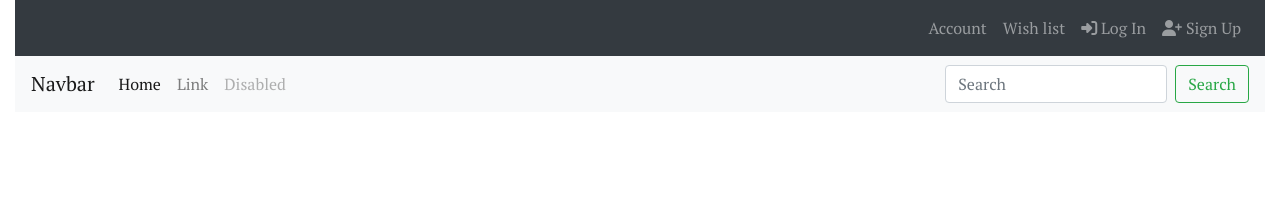
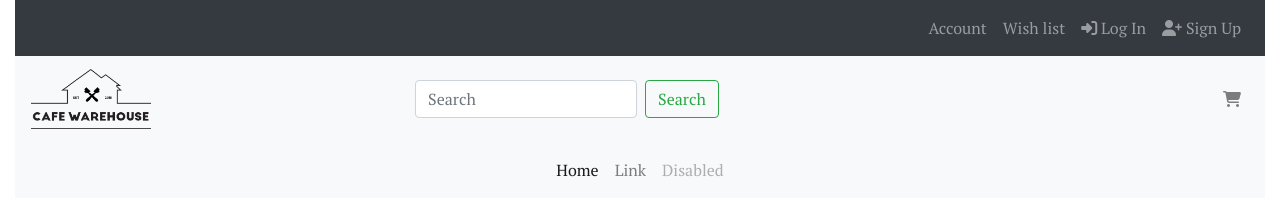
Before and after one commit to sherlymanggala/cafewarehouse, a plain HTML site: page public/index.html in a window 1280 px wide. Drawn offline with nearby package versions, Linux system fonts and the light colour scheme; some packages are replaced by stand-ins of ours.

Commit message:
fix top nav-bar

```diff
--- a/public/index.html
+++ b/public/index.html
@@ -34,8 +34,7 @@
         <div class="very-top-nav-bar">
           <nav class="navbar navbar-expand-lg navbar-dark bg-dark">
             <div class="collapse navbar-collapse">
-              <ul class="navbar-nav mr-auto"></ul> <!-- DO NOT REMOVE THIS -->
-              <ul class="navbar-nav">
+              <ul class="navbar-nav ml-auto">
                 <li class="nav-item">
                   <a class="nav-link" href="#">Account</a>
                 </li>
@@ -53,20 +52,28 @@
           </nav>
         </div>
         <div class="top-nav-bar">
-<!--          <nav class="navbar navbar-expand-lg navbar-light bg-light">-->
-<!--            <a class="navbar-brand" href="#">-->
-<!--              <img src="../src/assets/CAFE-WAREHOUSE-LOGO-NEW.png" class="d-inline-block align-top" width="120" height="60"-->
-<!--                   alt="Cafe Warehouse"/>-->
-<!--            </a>-->
-<!--          </nav>-->
           <nav class="navbar navbar-expand-lg navbar-light bg-light">
-            <a class="navbar-brand" href="#">Navbar</a>
+            <a class="navbar-brand" href="#">
+              <img src="../src/assets/CAFE-WAREHOUSE-LOGO-NEW.png" class="d-inline-block align-top" width="120" height="60"
+                   alt="Cafe Warehouse"/>
+            </a>
+            <form class="form-inline mr-auto ml-auto">
+              <input class="form-control mr-sm-2" type="search" placeholder="Search">
+              <button class="btn btn-outline-success my-2 my-sm-0" type="submit">Search</button>
+            </form>
+            <ul class="navbar-nav ml-auto">
+              <li class="nav-item">
+                <a class="nav-link" href="#"><i class="fas fa-shopping-cart"></i></a>
+            </ul>
+          </nav>
+        </div>
+        <div class="top-nav-bar-2">
+          <nav class="navbar navbar-expand-lg navbar-light bg-light">
             <button class="navbar-toggler" type="button" data-toggle="collapse" data-target="#navbarTogglerDemo02" aria-controls="navbarTogglerDemo02" aria-expanded="false" aria-label="Toggle navigation">
               <span class="navbar-toggler-icon"></span>
             </button>
-
             <div class="collapse navbar-collapse" id="navbarTogglerDemo02">
-              <ul class="navbar-nav mr-auto mt-2 mt-lg-0">
+              <ul class="navbar-nav ml-auto mr-auto mt-2 mt-lg-0">
                 <li class="nav-item active">
                   <a class="nav-link" href="#">Home <span class="sr-only">(current)</span></a>
                 </li>
@@ -77,15 +84,8 @@
                   <a class="nav-link disabled" href="#" tabindex="-1" aria-disabled="true">Disabled</a>
                 </li>
               </ul>
-              <form class="form-inline my-2 my-lg-0">
-                <input class="form-control mr-sm-2" type="search" placeholder="Search">
-                <button class="btn btn-outline-success my-2 my-sm-0" type="submit">Search</button>
-              </form>
             </div>
           </nav>
-        </div>
-        <div class="top-nav-bar-2">
-
         </div>
       </div>
       <div class="body-main">
```
